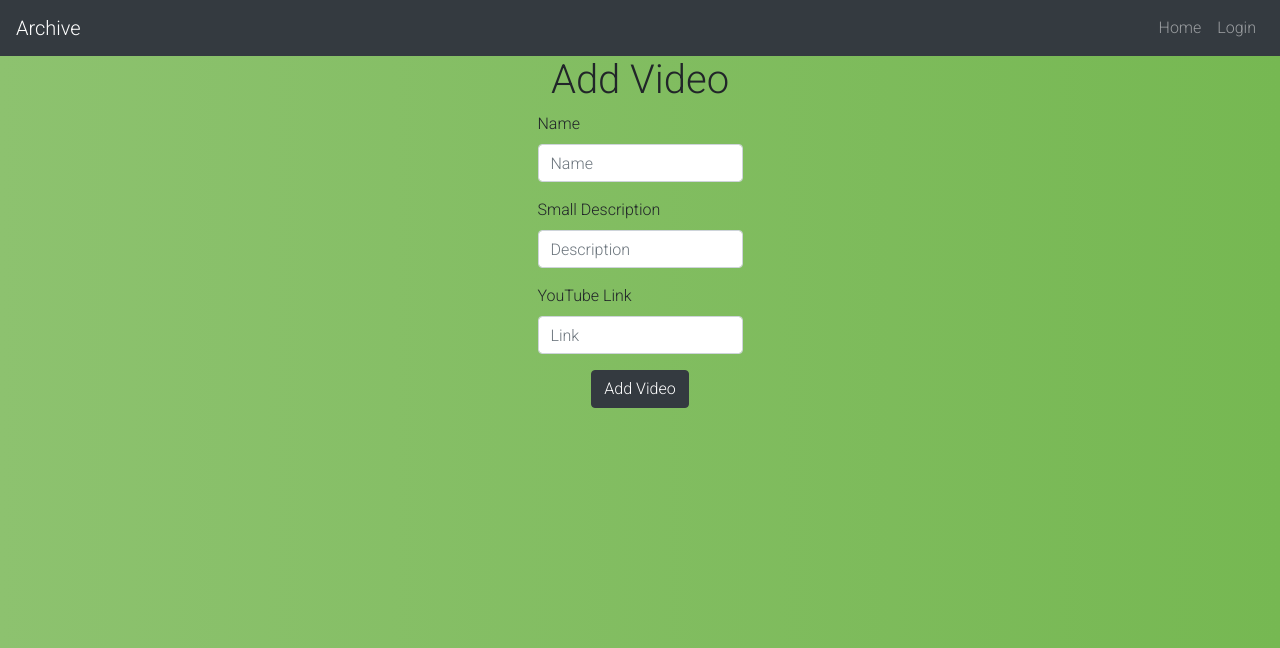
After one commit to mauriballes/archive, a Flask app: template src/templates/video/add.html in a window 1280 px wide. The commit adds this page. Shown: the top 648 px of the page. Run offline with Flask 2, Linux system fonts and the light colour scheme; the template is opened without the code that fills it, so the values that code supplies are empty; some libraries are stand-ins or nearby versions.

Commit message:
Add Video

```diff
--- a/src/app.py
+++ b/src/app.py
@@ -6,6 +6,7 @@ from playhouse.shortcuts import model_to_dict
 from werkzeug.security import check_password_hash
 
 from .models import database, User, Video
+from .utils import parse_youtube_link
 
 app = Flask(__name__)
 app.secret_key = os.getenv('SECRET_KEY', 'my-secret-key')
@@ -74,3 +75,22 @@ Routes
 @login_required
 def index():
     return render_template('index.html')
+
+@app.route('/video/add', methods=['GET', 'POST'])
+@login_required
+def add_video():
+    if request.method == 'POST':
+        name = request.form['name']
+        description = request.form['description']
+        link = request.form['link']
+
+        yt_id, embed_link, thumbnail_link = parse_youtube_link(link)
+        video = Video.create(
+            name=name, description=description,
+            yt_id=yt_id, embed_link=embed_link,
+            thumbnail_link=thumbnail_link)
+
+        flash("New Video Added.")
+        return redirect(url_for('index'))
+
+    return render_template('video/add.html')
--- a/src/models.py
+++ b/src/models.py
@@ -15,7 +15,10 @@ class User(BaseModel):
 
 class Video(BaseModel):
     name = CharField()
-    link = CharField()
+    description = CharField()
+    yt_id = CharField()
+    embed_link = CharField()
+    thumbnail_link = CharField()
 
 
 def create_tables():
--- /dev/null
+++ b/src/templates/video/add.html
@@ -0,0 +1,48 @@
+{% extends 'base.html' %} {% block content %}
+<div class="container-fluid">
+  <div class="row">
+    <div class="col-12 d-flex justify-content-center">
+      <h1>Add Video</h1>
+    </div>
+  </div>
+  <div class="row">
+    <div class="col d-flex justify-content-center">
+      <form method="POST">
+        <div class="form-group">
+          <label for="name">Name</label>
+          <input
+            type="text"
+            class="form-control"
+            placeholder="Name"
+            name="name"
+            required
+          />
+        </div>
+        <div class="form-group">
+          <label for="description">Small Description</label>
+          <input
+            type="text"
+            class="form-control"
+            placeholder="Description"
+            name="description"
+            required
+          />
+        </div>
+        <div class="form-group">
+          <label for="link">YouTube Link</label>
+          <input
+            type="text"
+            class="form-control"
+            placeholder="Link"
+            name="link"
+            required
+          />
+        </div>
+        <div class="d-flex justify-content-center">
+          <button type="submit" class="btn btn-dark">Add Video</button>
+        </div>
+      </form>
+    </div>
+  </div>
+</div>
+{% endblock %}
```
Also changed, not shown: src/templates/index.html (+14 -2 lines), src/utils.py (added, +14 -0 lines).
